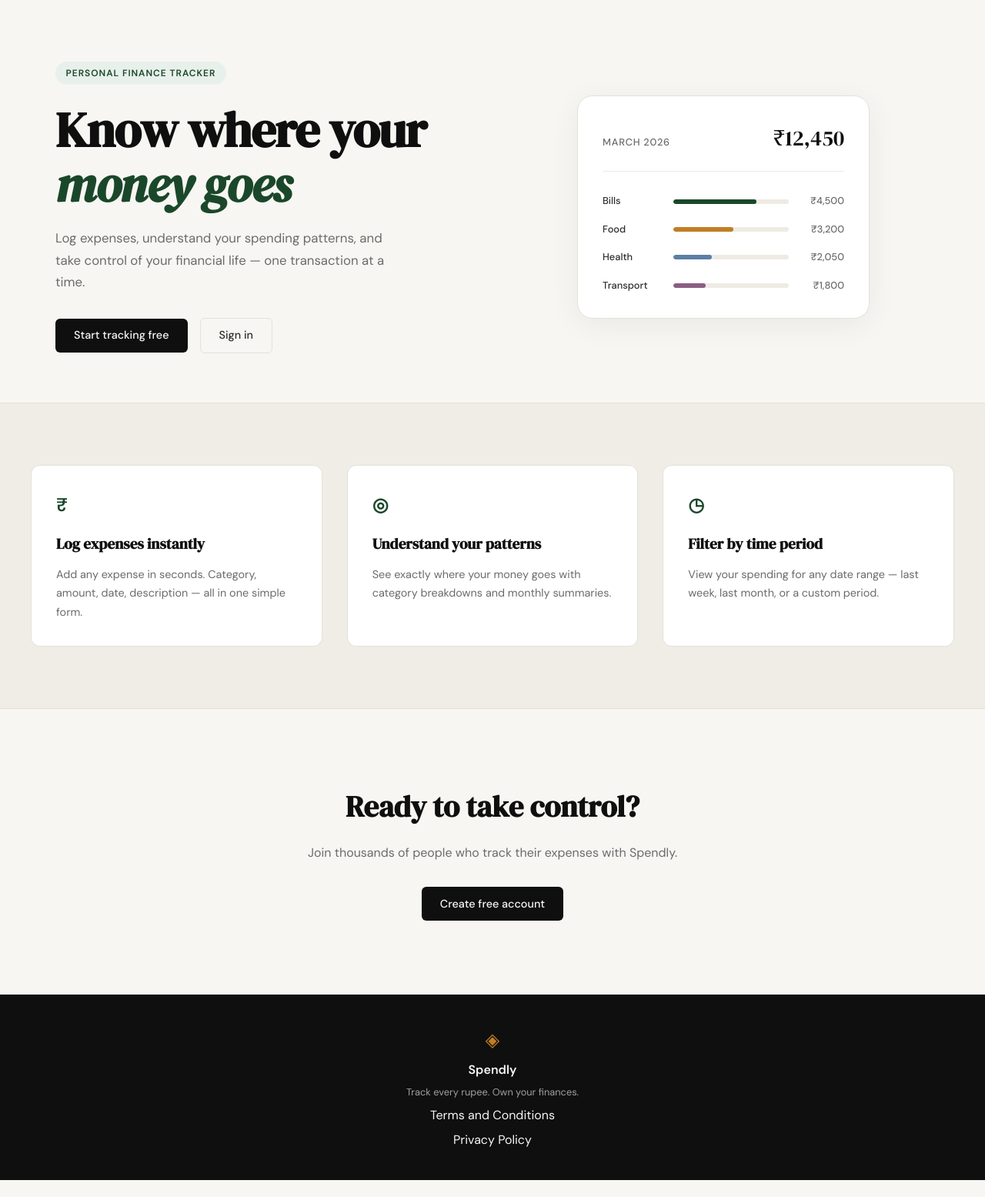
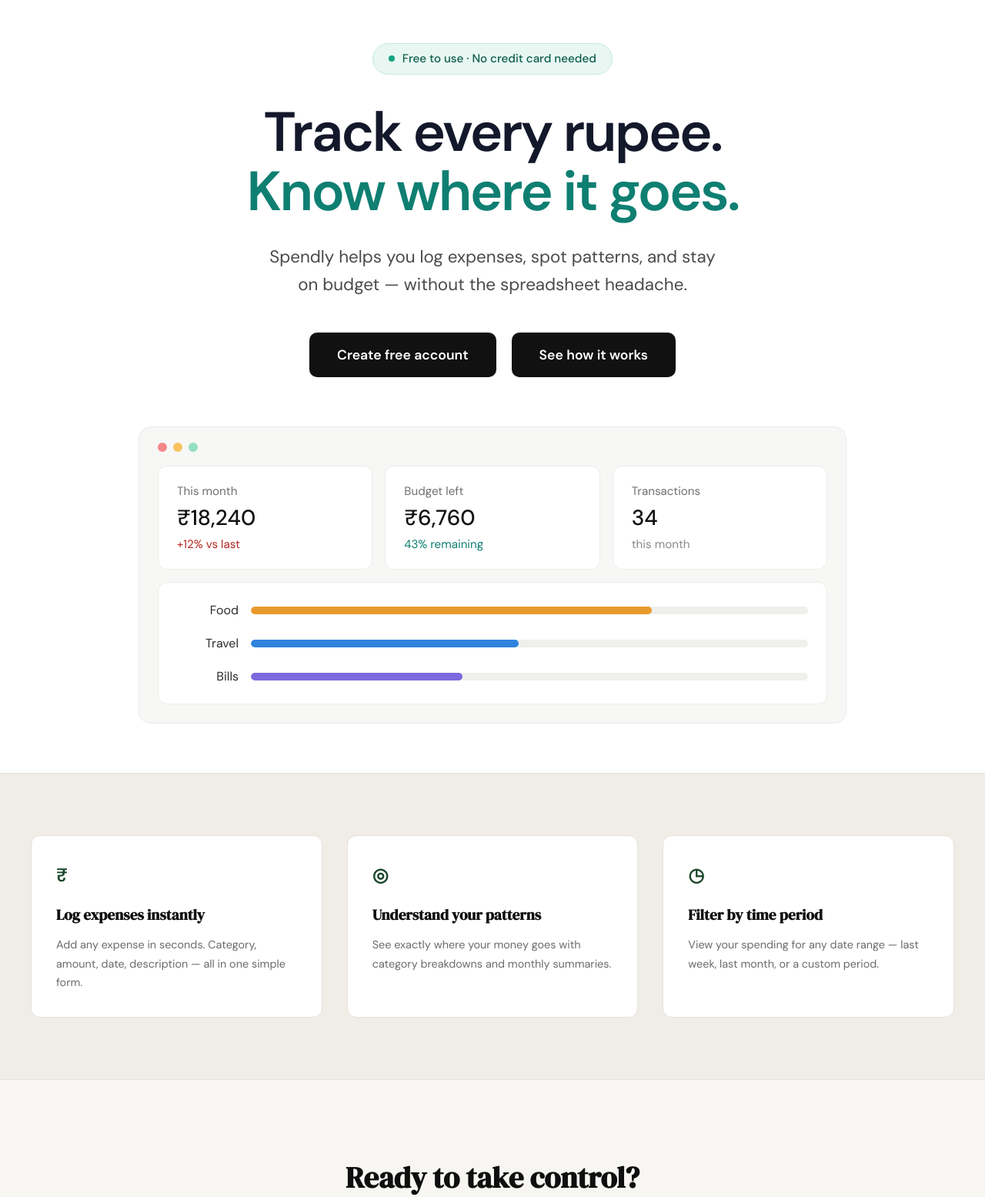
Before and after one commit to srishtishree02/spendly-, a Flask app: page / in a window 1280 px wide. Shown: the part 61-1616 px from the top of the page at 77% size. Before the commit the page ends 1594 px from the top, so only its background shows below. Run offline with Flask 3, Linux system fonts and the light colour scheme.

Commit message:
landing: redesign hero section
Co-Authored-By: Claude Opus 5.5 <noreply@anthropic.com>

```diff
--- /dev/null
+++ b/static/css/landing.css
@@ -0,0 +1,199 @@
+/* ------------------------------------------------------------------ */
+/* Landing hero                                                        */
+/* ------------------------------------------------------------------ */
+
+.lp-hero {
+    background: #ffffff;
+    padding: 3.5rem 2rem 4rem;
+}
+
+.lp-hero-inner {
+    max-width: 720px;
+    margin: 0 auto;
+    text-align: center;
+}
+
+/* Badge */
+
+.lp-badge {
+    display: inline-flex;
+    align-items: center;
+    gap: 0.6rem;
+    background: #e8f7f1;
+    border: 1px solid #c3eadb;
+    color: #0e5e4c;
+    font-size: 0.95rem;
+    font-weight: 500;
+    padding: 0.45rem 1.25rem;
+    border-radius: 999px;
+    margin-bottom: 2.25rem;
+}
+
+.lp-badge-dot {
+    width: 8px;
+    height: 8px;
+    border-radius: 999px;
+    background: #12a37f;
+}
+
+/* Headline */
+
+.lp-title {
+    font-family: var(--font-body);
+    font-weight: 600;
+    font-size: clamp(2.5rem, 6.5vw, 4.5rem);
+    line-height: 1.08;
+    letter-spacing: -0.035em;
+    color: #14182b;
+    margin-bottom: 1.75rem;
+}
+
+.lp-title-line { display: block; }
+
+.lp-title-accent { color: #0f7f72; }
+
+.lp-subtitle {
+    font-size: clamp(1.05rem, 2vw, 1.4rem);
+    line-height: 1.6;
+    color: #4a4a4a;
+    max-width: 610px;
+    margin: 0 auto 2.75rem;
+}
+
+/* Buttons */
+
+.lp-actions {
+    display: flex;
+    gap: 1.25rem;
+    justify-content: center;
+    flex-wrap: wrap;
+}
+
+.lp-btn {
+    display: inline-block;
+    background: #111111;
+    color: #ffffff;
+    font-size: 1.1rem;
+    font-weight: 600;
+    padding: 0.95rem 2.25rem;
+    border-radius: 10px;
+    transition: background 0.2s;
+}
+
+.lp-btn:hover { background: var(--accent); }
+
+/* Dashboard mock */
+
+.lp-dash {
+    max-width: 920px;
+    margin: 4rem auto 0;
+    background: #f7f7f6;
+    border: 1px solid #ebebea;
+    border-radius: 16px;
+    padding: 1.25rem 1.5rem 1.5rem;
+}
+
+.lp-dash-dots {
+    display: flex;
+    gap: 0.5rem;
+    margin-bottom: 1.1rem;
+}
+
+.lp-dot {
+    width: 12px;
+    height: 12px;
+    border-radius: 999px;
+}
+
+.lp-dot-red    { background: #f2878a; }
+.lp-dot-yellow { background: #f8c35f; }
+.lp-dot-green  { background: #93dfc4; }
+
+.lp-stats {
+    display: grid;
+    grid-template-columns: repeat(3, 1fr);
+    gap: 1rem;
+    margin-bottom: 1rem;
+}
+
+.lp-stat {
+    display: flex;
+    flex-direction: column;
+    gap: 0.35rem;
+    background: #ffffff;
+    border: 1px solid #ececea;
+    border-radius: 12px;
+    padding: 1.25rem 1.5rem;
+    text-align: left;
+}
+
+.lp-stat-label {
+    font-size: 0.95rem;
+    color: #6f6f6f;
+}
+
+.lp-stat-value {
+    font-size: 1.75rem;
+    font-weight: 500;
+    color: #111111;
+    line-height: 1.2;
+}
+
+.lp-stat-note {
+    font-size: 0.95rem;
+    color: #8a8a8a;
+}
+
+.lp-note-up   { color: #b3261e; }
+.lp-note-good { color: #0f7f72; }
+
+.lp-bars {
+    display: flex;
+    flex-direction: column;
+    gap: 1.1rem;
+    background: #ffffff;
+    border: 1px solid #ececea;
+    border-radius: 12px;
+    padding: 1.4rem 1.5rem 1.4rem 2rem;
+}
+
+.lp-bar-row {
+    display: grid;
+    grid-template-columns: 4.5rem 1fr;
+    align-items: center;
+    gap: 1rem;
+}
+
+.lp-bar-label {
+    font-size: 1rem;
+    color: #2d2d2d;
+    text-align: right;
+}
+
+.lp-bar-track {
+    height: 10px;
+    background: #efefed;
+    border-radius: 999px;
+    overflow: hidden;
+}
+
+.lp-bar {
+    height: 100%;
+    border-radius: 999px;
+}
+
+.lp-bar-food   { background: #e99a2c; }
+.lp-bar-travel { background: #2f83dc; }
+.lp-bar-bills  { background: #7d6ade; }
+
+/* Responsive */
+
+@media (max-width: 700px) {
+    .lp-hero { padding: 2.5rem 1rem 3rem; }
+    .lp-badge { font-size: 0.85rem; margin-bottom: 1.75rem; }
+    .lp-btn { width: 100%; text-align: center; }
+    .lp-dash { margin-top: 2.5rem; padding: 1rem; }
+    .lp-stats { grid-template-columns: 1fr; }
+    .lp-bars { padding: 1.25rem 1rem; }
+    .lp-bar-row { grid-template-columns: 3.5rem 1fr; }
+}
--- a/templates/landing.html
+++ b/templates/landing.html
@@ -2,60 +2,67 @@
 
 {% block title %}Spendly — Track Every Rupee{% endblock %}
 
+{% block head %}
+<link rel="stylesheet" href="{{ url_for('static', filename='css/landing.css') }}">
+{% endblock %}
+
 {% block content %}
 
-<section class="hero">
-    <div class="hero-inner">
-        <div class="hero-badge">Personal Finance Tracker</div>
-        <h1 class="hero-title">
-            Know where your<br>
-            <em>money goes</em>
+<section class="lp-hero">
+    <div class="lp-hero-inner">
+        <div class="lp-badge">
+            <span class="lp-badge-dot"></span>
+            Free to use · No credit card needed
+        </div>
+        <h1 class="lp-title">
+            <span class="lp-title-line">Track every rupee.</span>
+            <span class="lp-title-line lp-title-accent">Know where it goes.</span>
         </h1>
-        <p class="hero-subtitle">
-            Log expenses, understand your spending patterns,
-            and take control of your financial life —
-            one transaction at a time.
+        <p class="lp-subtitle">
+            Spendly helps you log expenses, spot patterns, and stay
+            on budget — without the spreadsheet headache.
         </p>
-        <div class="hero-actions">
-            <a href="{{ url_for('register') }}" class="btn-primary">Start tracking free</a>
-            <a href="{{ url_for('login') }}" class="btn-ghost">Sign in</a>
+        <div class="lp-actions">
+            <a href="{{ url_for('register') }}" class="lp-btn">Create free account</a>
+            <a href="#" class="lp-btn">See how it works</a>
         </div>
     </div>
-    <div class="hero-visual">
-        <div class="mock-card">
-            <div class="mock-card-header">
-                <span class="mock-label">March 2026</span>
-                <span class="mock-total">₹12,450</span>
+
+    <div class="lp-dash" aria-hidden="true">
+        <div class="lp-dash-dots">
+            <span class="lp-dot lp-dot-red"></span>
+            <span class="lp-dot lp-dot-yellow"></span>
+            <span class="lp-dot lp-dot-green"></span>
         </div>
-            <div class="mock-bars">
-                <div class="mock-bar-row">
-                    <span class="mock-cat">Bills</span>
-                    <div class="mock-bar-track">
-                        <div class="mock-bar" style="width: 72%"></div>
+        <div class="lp-stats">
+            <div class="lp-stat">
+                <span class="lp-stat-label">This month</span>
+                <span class="lp-stat-value">₹18,240</span>
+                <span class="lp-stat-note lp-note-up">+12% vs last</span>
             </div>
-                    <span class="mock-amt">₹4,500</span>
+            <div class="lp-stat">
+                <span class="lp-stat-label">Budget left</span>
+                <span class="lp-stat-value">₹6,760</span>
+                <span class="lp-stat-note lp-note-good">43% remaining</span>
             </div>
-                <div class="mock-bar-row">
-                    <span class="mock-cat">Food</span>
-                    <div class="mock-bar-track">
-                        <div class="mock-bar mock-bar-2" style="width: 52%"></div>
+            <div class="lp-stat">
+                <span class="lp-stat-label">Transactions</span>
+                <span class="lp-stat-value">34</span>
+                <span class="lp-stat-note">this month</span>
             </div>
-                    <span class="mock-amt">₹3,200</span>
         </div>
-                <div class="mock-bar-row">
-                    <span class="mock-cat">Health</span>
-                    <div class="mock-bar-track">
-                        <div class="mock-bar mock-bar-3" style="width: 33%"></div>
+        <div class="lp-bars">
+            <div class="lp-bar-row">
+                <span class="lp-bar-label">Food</span>
+                <div class="lp-bar-track"><div class="lp-bar lp-bar-food" style="width: 72%"></div></div>
             </div>
-                    <span class="mock-amt">₹2,050</span>
+            <div class="lp-bar-row">
+                <span class="lp-bar-label">Travel</span>
+                <div class="lp-bar-track"><div class="lp-bar lp-bar-travel" style="width: 48%"></div></div>
             </div>
-                <div class="mock-bar-row">
-                    <span class="mock-cat">Transport</span>
-                    <div class="mock-bar-track">
-                        <div class="mock-bar mock-bar-4" style="width: 28%"></div>
-                    </div>
-                    <span class="mock-amt">₹1,800</span>
-                </div>
+            <div class="lp-bar-row">
+                <span class="lp-bar-label">Bills</span>
+                <div class="lp-bar-track"><div class="lp-bar lp-bar-bills" style="width: 38%"></div></div>
             </div>
         </div>
     </div>
```
Lines whose indentation alone changed are shown as unchanged.
